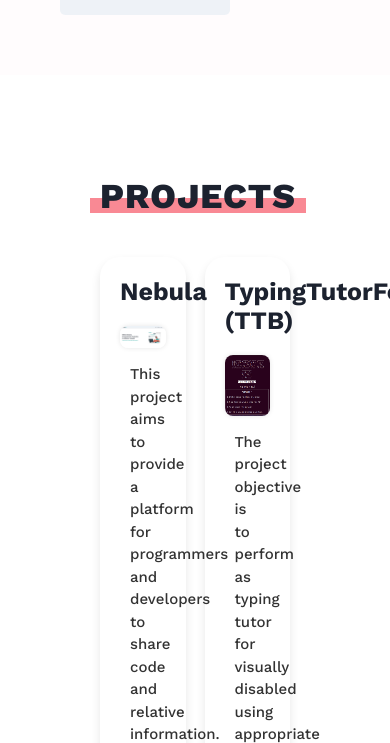
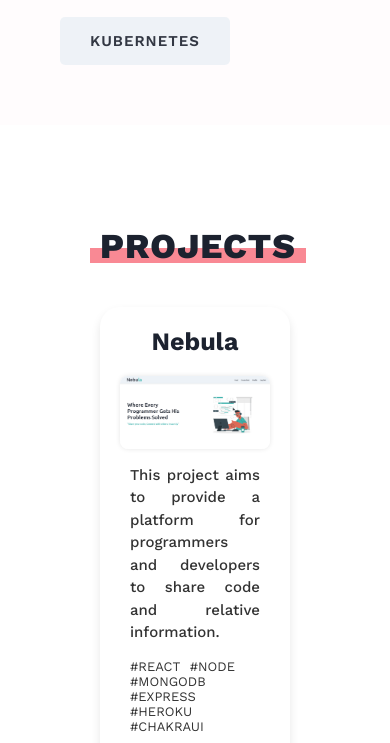
Before and after one commit to VirajKanse/portfolio, a website: page index.html in a window 390 px wide. Shown: the part 2371-3114 px from the top of the page. Drawn offline with nearby package versions, Linux system fonts and the light colour scheme; files that its build step writes are made by us from their sources.

Commit message:
Responsive project section for 900px - Padding adjustments in about section

```diff
--- a/scss/sections/_about.scss
+++ b/scss/sections/_about.scss
@@ -5,7 +5,7 @@
     background-color: #fffcfd;
 
     @include respond(tab-land) {
-        padding: 5rem;
+        padding: 10rem 5rem 5rem 5rem;
         height: auto;
     }
 
--- a/scss/sections/_projects.scss
+++ b/scss/sections/_projects.scss
@@ -3,12 +3,16 @@
     text-align: center;
 
     @include respond(tab-land) {
-        padding: 10rem;
+        padding: 10rem 10rem 5rem 10rem;
     }
 
     &__container {
         display: flex;
         justify-content: space-between;
+
+        @include respond(tab-port) {
+            flex-direction: column;
+        }
     }
 
     &__card {
@@ -21,6 +25,11 @@
 
         @include respond(tab-land) {
             width: 45%;
+        }
+
+        @include respond(tab-port) {
+            width: 100%;
+            margin-bottom: 5rem;
         }
 
         &__img {
```
